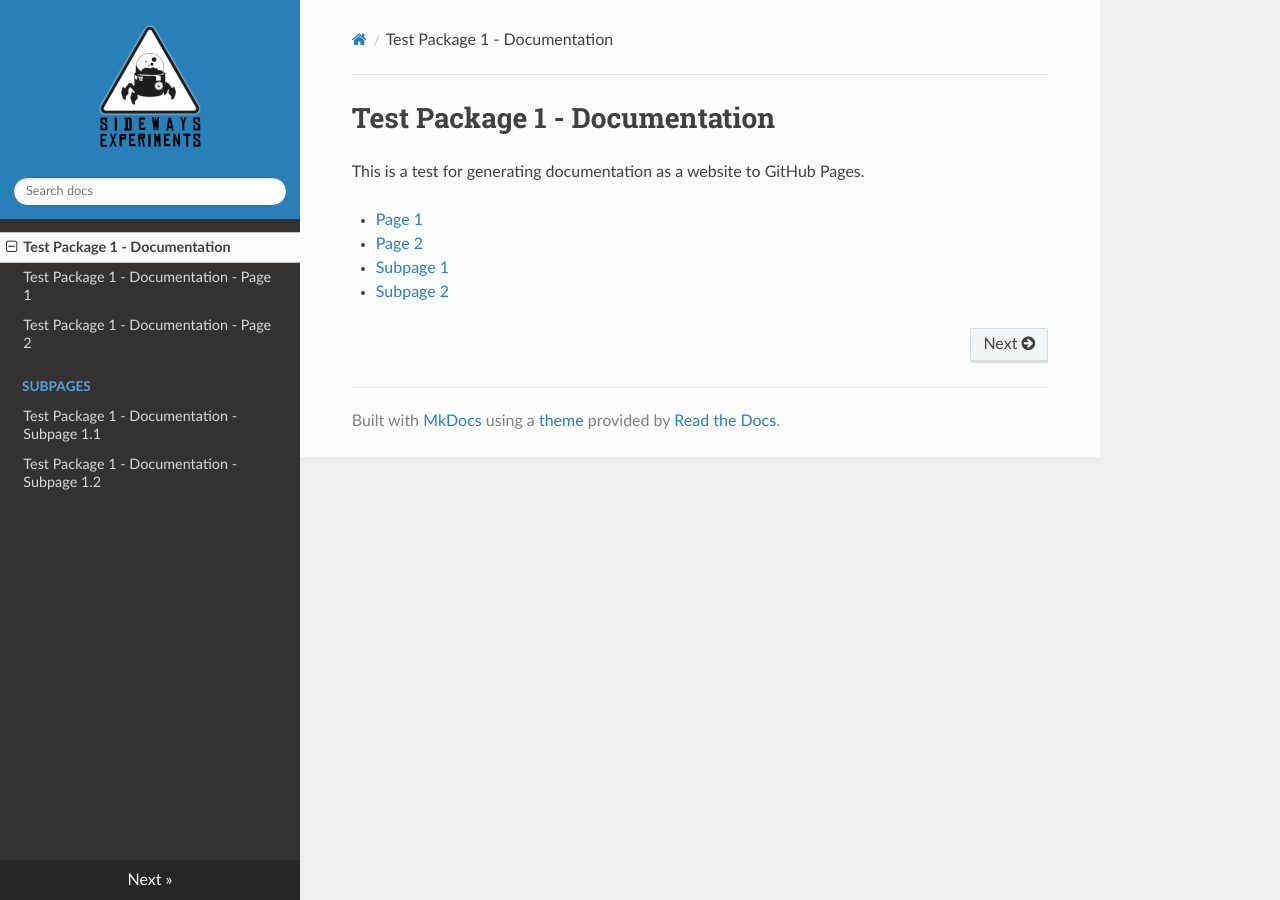
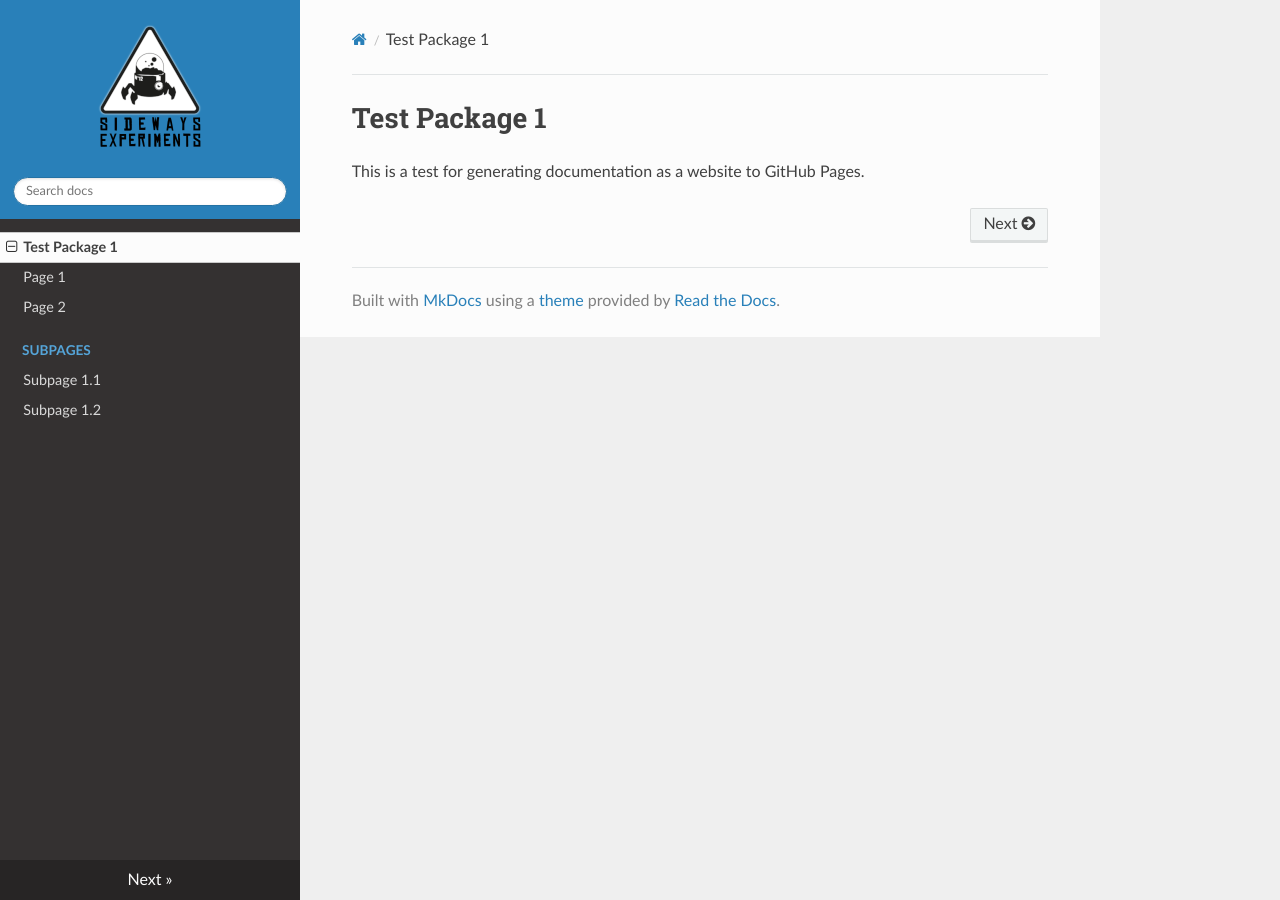
Before and after one commit to side-xp/test-package-1, an MkDocs documentation site: the page built from Documentation~/README.md, in a window 1280 px wide. Built offline with MkDocs 1.6.1, drawn with Linux system fonts in a browser that asks for light colours; nearby versions of some CDN libraries.

Commit message:
refactor: Improve workflows & docs structure

```diff
--- a/Documentation~/README.md
+++ b/Documentation~/README.md
@@ -1,8 +1,3 @@
-# Test Package 1 - Documentation
+# Test Package 1
 
 This is a test for generating documentation as a website to GitHub Pages.
-
-- [Page 1](./page1.md)
-- [Page 2](./page2.md)
-- [Subpage 1](./subpages/page1.md)
-- [Subpage 2](./subpages/page2.md)
--- a/Documentation~/page1.md
+++ b/Documentation~/page1.md
@@ -1,4 +1,4 @@
-# Test Package 1 - Documentation - Page 1
+# Page 1
 
 Page 1
 
--- a/Documentation~/page2.md
+++ b/Documentation~/page2.md
@@ -1,3 +1,3 @@
-# Test Package 1 - Documentation - Page 2
+# Page 2
 
 Page 2
--- a/Documentation~/subpages/page1.md
+++ b/Documentation~/subpages/page1.md
@@ -1,3 +1,3 @@
-# Test Package 1 - Documentation - Subpage 1.1
+# Subpage 1.1
 
 Subpage 1.1
--- a/Documentation~/subpages/page2.md
+++ b/Documentation~/subpages/page2.md
@@ -1,3 +1,3 @@
-# Test Package 1 - Documentation - Subpage 1.2
+# Subpage 1.2
 
 Subpage 1.2
```
Also changed, not shown: 2 other files.
